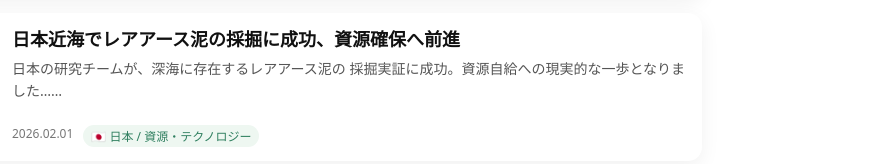
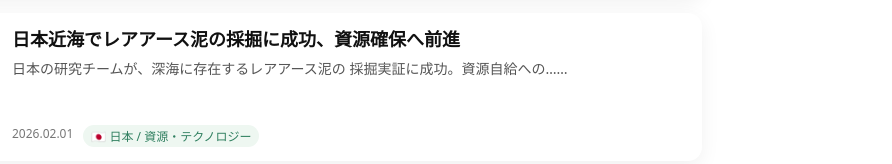
Before and after one commit to lil-bright-news/lil-bright, a plain HTML site: page index.html in a window 1280 px wide. Shown: the part 870-1034 px from the top of the page, 388-1280 px from the left. Drawn offline with Linux system fonts and the light colour scheme.

Commit message:
Update index.html

```diff
--- a/index.html
+++ b/index.html
@@ -219,7 +219,7 @@
 
     <p class="summary">
       日本の研究チームが、深海に存在するレアアース泥の
-      採掘実証に成功。資源自給への現実的な一歩となりました……
+      採掘実証に成功。資源自給への……
     </p>
 
     <div class="meta">
```
